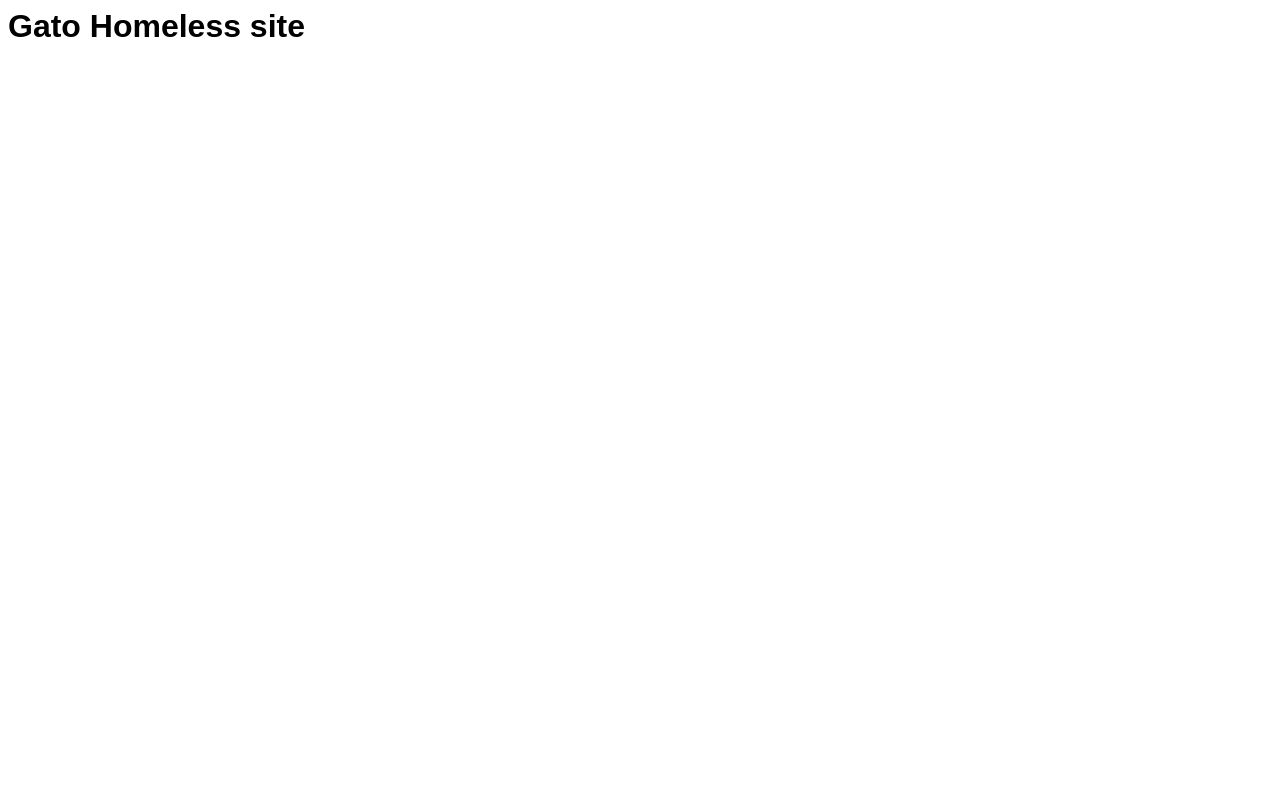
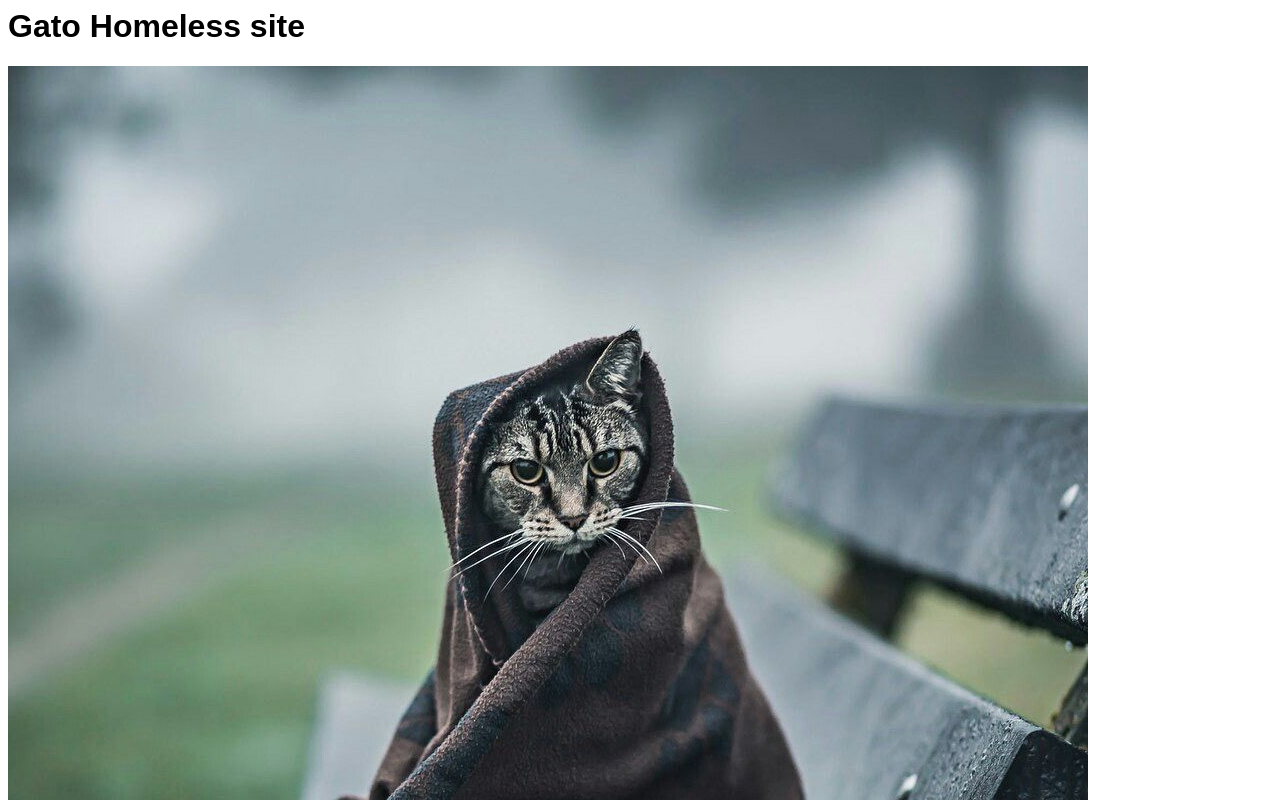
Before and after one commit to asantaballa/gatohomeless_site, a plain HTML site: page docs/index.html in a window 1280 px wide. Shown: the top 800 px of the page. Drawn offline with Linux system fonts and the light colour scheme.

Commit message:
add home image

```diff
--- a/docs/index.html
+++ b/docs/index.html
@@ -4,6 +4,6 @@
 </head>
 <body>
 <h1>Gato Homeless site</h1>
-<img href="images/homecat.jpg">
+<img src="images/homecat.jpg">
 </body>
 </html>
```
